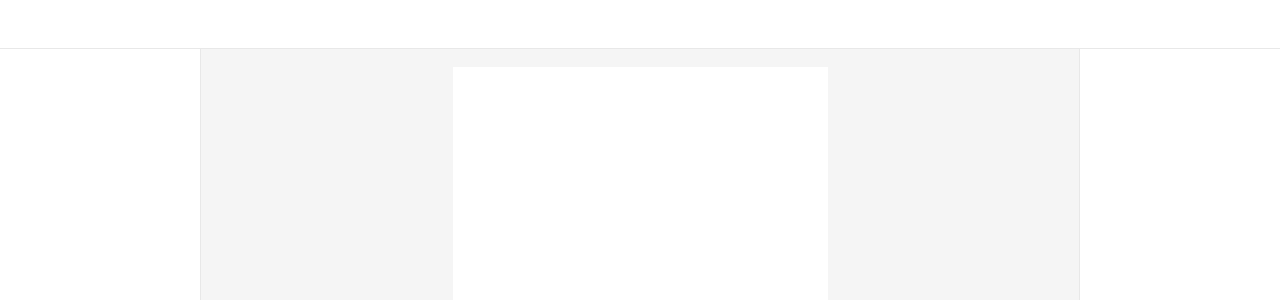
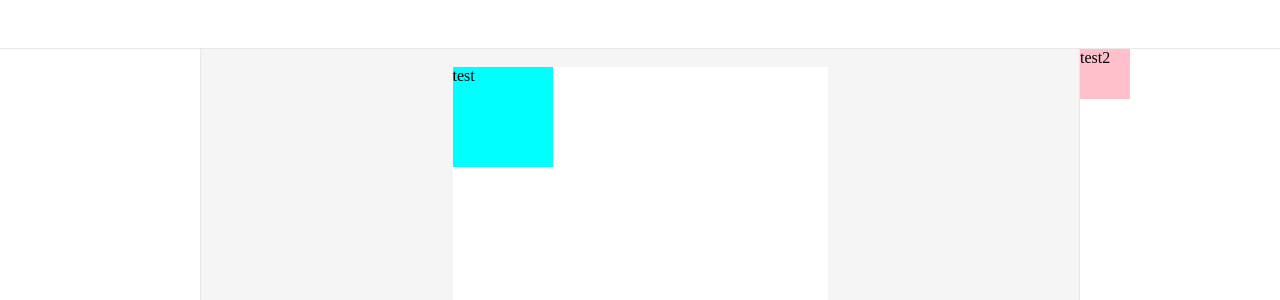
Before and after one commit to V-Gamer/lowCode, a Vue app: page /editPage in a window 1280 px wide. Shown: the top 300 px of the page. Built offline with nearby package versions, Linux system fonts and the light colour scheme.

Commit message:
wml拖拽实现，仅实现拖拽功能，各种组件未完成

```diff
--- /dev/null
+++ b/src/components/component/v-button.vue
@@ -0,0 +1,32 @@
+<!-- v-button组件 -->
+<template>
+  <input type="button" class="button" :value="propValue" />
+</template>
+
+<script>
+export default {
+  name: "editPage",
+  props: {
+    editMod: String, // 组件内容是否可修改
+    propValue: String, // 组件的内容（例如文字等等）
+  },
+  data() {
+    return {
+      url:"ann",
+
+    };
+  },
+  methods: {
+    // textarea输入事件
+    fn_handleInput() {},
+  },
+};
+</script>
+
+<!-- Add "scoped" attribute to limit CSS to this component only -->
+<style lang="less" scoped>
+ .button {
+  width: 40px;
+  height: 40px;
+ }
+</style>
--- a/src/view/editPage/index.css
+++ b/src/view/editPage/index.css
@@ -47,3 +47,11 @@
   background: #ffffff;
   border-left: 1px solid #e8e8e8;
 }
+
+
+
+#test{
+  height: 100px;
+  width: 100px;;
+  background-color: aqua;
+}
--- a/src/view/editPage/index.less
+++ b/src/view/editPage/index.less
@@ -48,3 +48,20 @@
     }
   }
 }
+
+
+
+
+#test{
+  position: absolute;
+  height: 100px;
+  width: 100px;;
+  background-color: aqua;
+}
+
+.test2{
+  position: absolute;
+  height: 50px;
+  width: 50px;
+  background-color: pink;
+}
--- a/src/view/editPage/index.vue
+++ b/src/view/editPage/index.vue
@@ -11,11 +11,33 @@
       <div class="canvas-container">
         <div class="canvas-area">
           <!-- 画布大小由用户决定，此处用动态样式。我先默认随便用个宽高了 -->
-          <div class="canvas"></div>
+          <div class="canvas"
+             @drop="handledrop($event)"
+
+             >
+            <!-- 拖拽功能实现 -->
+
+            <div id="test" @mousedown="handleMouseDown($event)">
+              test
+            </div>
+
+
+          </div>
         </div>
       </div>
       <!-- 属性列表框 -->
       <div class="property-list-container">
+
+        <!-- 组件拖拽 -->
+        <div class="test2"
+          draggable="true"
+          @dragstart="handledragstart($event)"
+          >
+          test2
+        </div>
+          <v-button :propValue="burl"
+
+          ></v-button>
         <!-- 属性列表 -->
       </div>
     </div>
@@ -23,8 +45,110 @@
 </template>
 
 <script>
+import vButton from '../../components/component/v-button.vue';
 export default {
   name: "editPage",
+  data(){
+    return{
+      /////////////////////////////
+      components: [],//放入画布的元素
+      c_index: 0,//放入画布元素个数
+      d_flag: 0, //判断是否能添加元素
+      d_indexX: 0, //拖拽元素偏移量
+      d_indexY: 0,
+      ////////////////////////////
+      burl:"按钮",
+    }
+  },
+  components:{
+    vButton,
+  },
+  methods:{
+    //元素拖拽入画布
+      //开始拖拽
+    handledragstart(e){
+
+      this.d_flag=1;//可添加
+      console.log("asdf");
+      //获取鼠标在图标上位置，得到偏移量
+      this.d_indexX=e.clientX-e.target.offsetLeft;
+      this.d_indexY=e.clientY-e.target.offsetTop;
+    },
+    handledrop(e){
+      if(this.d_flag){ //进行判断，仅组件库拖动才可进入实现元素添加
+        this.d_flag=0;
+        console.log("asd");
+        e.preventDefault()
+        e.stopPropagation()
+
+        var div1 = document.createElement('button');
+        var canvas_a=document.querySelector('.canvas-area');
+        var canvas=document.querySelector('.canvas');
+
+        div1.style.backgroundColor="pink";
+        div1.style.width="50px";
+        div1.style.height="50px";
+        div1.style.position="absolute";
+
+        //将元素放到指定位置
+        div1.style.left=e.clientX-canvas_a.offsetLeft-this.d_indexX+'px';
+        div1.style.top=e.clientY-canvas_a.offsetTop-this.d_indexY+'px';
+        canvas.appendChild(div1);
+
+        this.components[this.c_index++]=div1;//将拖入元素放入数组存储
+
+        //添加事件，实现移动
+        div1.addEventListener("mousedown", function(e){
+          const startY = e.clientY
+          const startX = e.clientX
+          var el=e.currentTarget;
+          var startLeft=el.offsetLeft;
+          var startTop=el.offsetTop;
+
+          const move = (moveEvent) => {
+            const currX = moveEvent.clientX;
+            const currY = moveEvent.clientY;
+            el.style.top = currY - startY + startTop+'px';
+            el.style.left = currX - startX + startLeft+'px';
+          }
+          const up = () => {
+            document.removeEventListener('mousemove', move);
+            document.removeEventListener('mouseup', up);
+          }
+          document.addEventListener('mousemove', move);
+          document.addEventListener('mouseup', up);
+
+        });
+      }
+    },
+    // 画布上移动
+    handleMouseDown(e){
+
+      e.preventDefault()
+      e.stopPropagation()
+
+      const startY = e.clientY
+      const startX = e.clientX
+      var el=e.currentTarget;
+      var startLeft=el.offsetLeft;
+      var startTop=el.offsetTop;
+
+      //拖动
+      const move = (moveEvent) => {
+        const currX = moveEvent.clientX;
+        const currY = moveEvent.clientY;
+        el.style.top = currY - startY + startTop+'px';
+        el.style.left = currX - startX + startLeft+'px';
+      }
+      //拖动结束
+      const up = () => {
+        document.removeEventListener('mousemove', move);
+        document.removeEventListener('mouseup', up);
+      }
+      document.addEventListener('mousemove', move);
+      document.addEventListener('mouseup', up);
+    }
+  },
 };
 </script>
 
```
Also changed, not shown: src/components/component/v-text.vue (added, +51 -0 lines).
